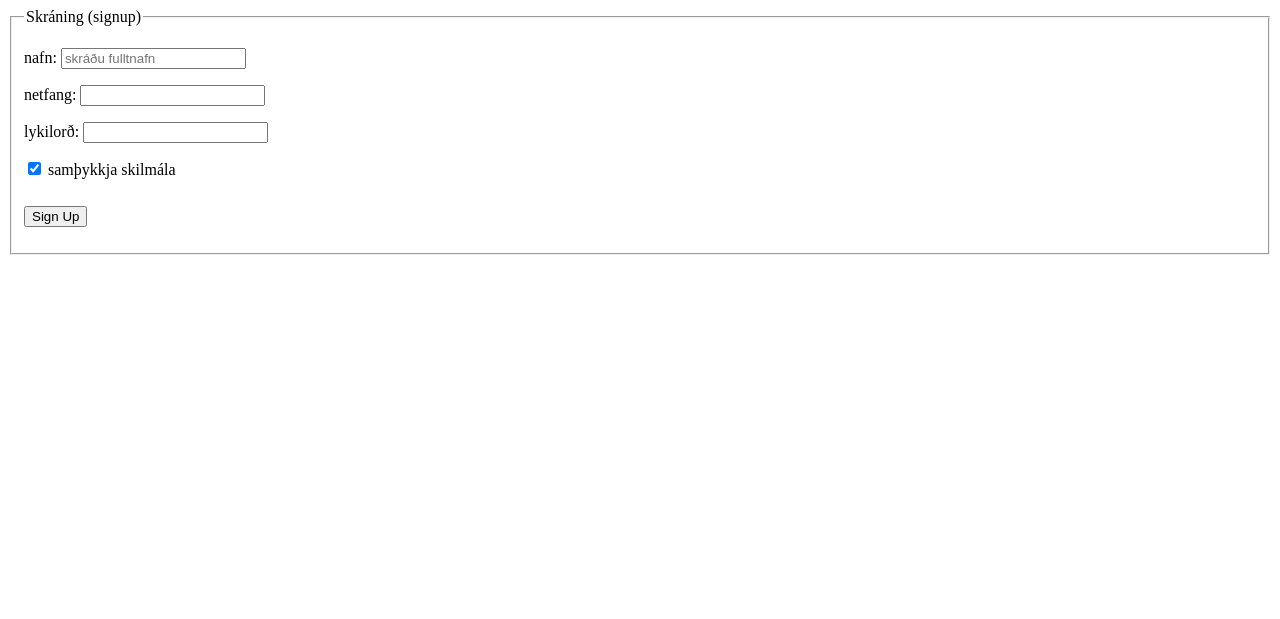
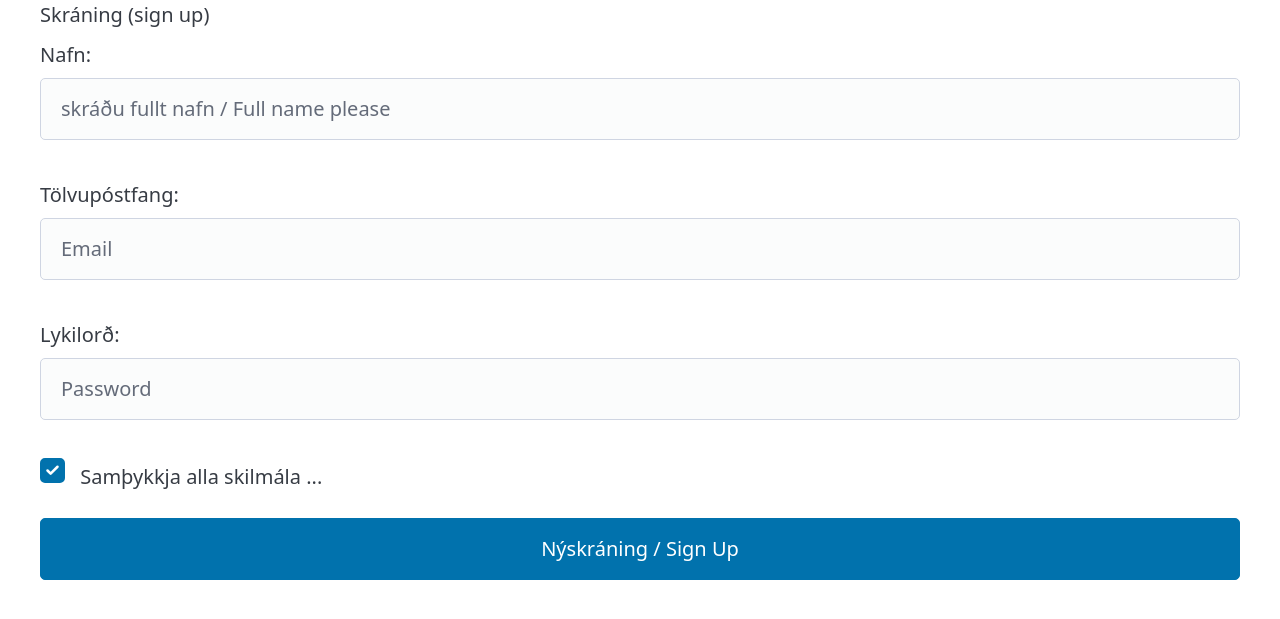
Before and after one commit to vefthroun/VEF2VF05CU, a Flask app: template Verkefni3/FORM/templates/signup.html in a window 1280 px wide. Shown: the top 619 px of the page. Run offline with Flask 3, Linux system fonts and the light colour scheme; the template is opened without the code that fills it, so the values that code supplies are empty; some libraries are stand-ins or nearby versions.

Commit message:
V3 templates ok

```diff
--- a/Verkefni3/FORM/templates/form.html
+++ b/Verkefni3/FORM/templates/form.html
@@ -4,10 +4,11 @@
     <meta charset="UTF-8">
     <meta name="viewport" content="width=device-width, initial-scale=1.0">
     <title>Form</title>
+    <link rel="stylesheet" href="https://cdn.jsdelivr.net/npm/@picocss/pico@2/css/pico.min.css">
 </head>
 <body>
     <!-- url_for()  means "redirect to /form route when the form is submitted" -->
-    <form action="{{ url_for('form') }}" method="post">
+    <form action="{{ url_for('form') }}" method="post" class="container">
         <fieldset>
             <legend>Bókaskráning</legend>
             <p>
--- a/Verkefni3/FORM/templates/form_result.html
+++ b/Verkefni3/FORM/templates/form_result.html
@@ -4,8 +4,9 @@
     <meta charset="UTF-8">
     <meta name="viewport" content="width=device-width, initial-scale=1.0">
     <title>Innskráning</title>
+    <link rel="stylesheet" href="https://cdn.jsdelivr.net/npm/@picocss/pico@2/css/pico.min.css">
 </head>
-<body>
+<body class="container">
     <h1>Upplýsingar um bók</h1>
     <ul>
         <li>titill: {{ title }}</li>
--- a/Verkefni3/FORM/templates/login.html
+++ b/Verkefni3/FORM/templates/login.html
@@ -7,9 +7,10 @@
     <meta charset="UTF-8">
     <meta name="viewport" content="width=device-width, initial-scale=1.0">
     <title>Innskráning</title>
+    <link rel="stylesheet" href="https://cdn.jsdelivr.net/npm/@picocss/pico@2/css/pico.min.css">
 </head>
 <body>
-    <form action="/login_process" method="post">
+    <form action="/login_process" method="post" class="container">
         <fieldset>
             <legend>Innskráning (login)</legend>
             <p>
--- a/Verkefni3/FORM/templates/signup.html
+++ b/Verkefni3/FORM/templates/signup.html
@@ -4,30 +4,31 @@
     <meta charset="UTF-8">
     <meta name="viewport" content="width=device-width, initial-scale=1.0">
     <title>Skráning</title>
+    <link rel="stylesheet" href="https://cdn.jsdelivr.net/npm/@picocss/pico@2/css/pico.min.css">
 </head>
 <body>
-    <form action="/signup_process" method="post">
+    <form action="/signup_process" method="post" class="container">
         <fieldset>
-            <legend>Skráning (signup)</legend>
+            <legend>Skráning (sign up)</legend>
             <p>
-                <label for="name">nafn:</label>
-                <input type="text" placeholder="skráðu fulltnafn" id="name" name="user_name" required>
+                <label for="name">Nafn:</label>
+                <input type="text" placeholder="skráðu fullt nafn / Full name please" id="name" name="user_name" required>
             </p>
             <p>
-                <label for="mail">netfang:</label>
-                <input type="email"  id="mail" name="user_email" required>
+                <label for="mail">Tölvupóstfang:</label>
+                <input type="email"  id="mail" name="user_email" required placeholder="Email">
             </p>
             <p>
-                <label for="password">lykilorð:</label>
-                <input type="password" id="password" name="user_password" required>
+                <label for="password">Lykilorð:</label>
+                <input type="password" id="password" name="user_password" required placeholder="Password">
             </p>
             <p>
                 <label>
-                    <input type="checkbox" checked="checked" name="user_terms" style="margin-bottom:15px"> samþykkja skilmála
+                    <input type="checkbox" checked="checked" name="user_terms" style="margin-bottom:15px"> Samþykkja alla skilmála ...
                 </label>
             </p>
             <p>
-                <button type="submit">Sign Up</button>
+                <button type="submit">Nýskráning / Sign Up</button>
             </p>
         </fieldset>
     </form>
--- a/Verkefni3/Sessions/templates/sign_in.html
+++ b/Verkefni3/Sessions/templates/sign_in.html
@@ -1,3 +1,4 @@
+
 
 <div class="container">
   <div class="row">
```
Also changed, not shown: Verkefni3/FORM/templates/login_result.html (+5 -2 lines), Verkefni3/FORM/templates/signup_result.html (+19 -2 lines).
